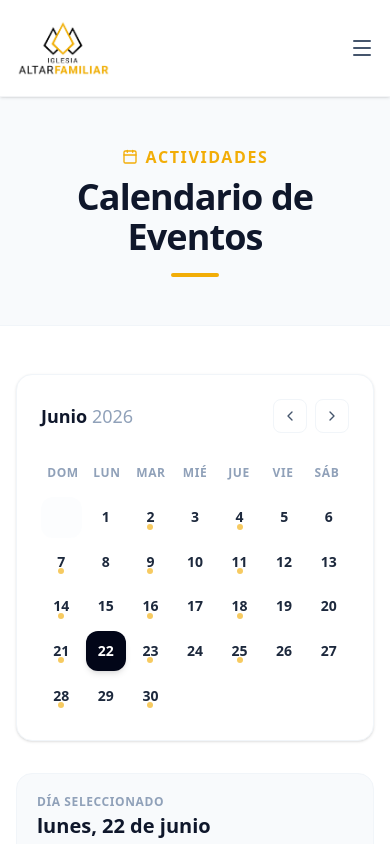
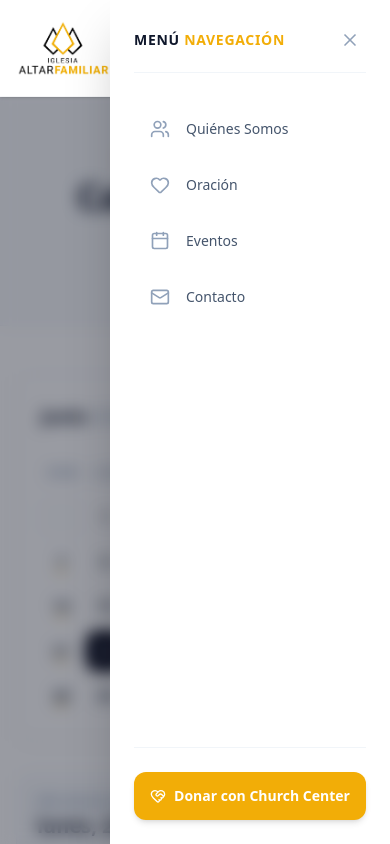
Before and after one commit to cgdiazv/iglesia-altar-familiar, a Next.js app: page /eventos in a window 390 px wide. Both pictures are taken after a click on the button 362 px from the left and 48 px from the top of the page. Shown: the top 844 px of the page. Built offline with nearby package versions, Linux system fonts and the light colour scheme.

Commit message:
Mobile menu update

```diff
--- a/components/Navbar.tsx
+++ b/components/Navbar.tsx
@@ -1,13 +1,29 @@
+"use client"; // <-- Esencial para manejar el estado del drawer interactivo
+
+import { useState } from 'react';
 import Link from 'next/link';
 import Image from 'next/image';
-import { Menu } from 'lucide-react';
+import { Menu, X, Users, Heart, Calendar, Mail, HeartHandshake } from 'lucide-react';
 
 export default function Navbar() {
+  const [isOpen, setIsOpen] = useState(false);
+
+  const toggleMenu = () => setIsOpen(!isOpen);
+
+  // Array de navegación centralizado para consistencia entre escritorio y móvil
+  const navLinks = [
+    { href: '/quienes-somos', label: 'Quiénes Somos', icon: Users },
+    { href: '/oracion', label: 'Oración', icon: Heart },
+    { href: '/eventos', label: 'Eventos', icon: Calendar },
+    { href: '/contacto', label: 'Contacto', icon: Mail },
+  ];
+
   return (
+    <>
       <header className="w-full bg-white border-b border-gray-100 sticky top-0 z-50 shadow-sm">
         <div className="max-w-7xl mx-auto px-4 sm:px-6 lg:px-8 h-24 flex items-center justify-between">
 
-        {/* Branding: Logo Limpio */}
+          {/* Branding: Logo */}
           <Link href="/" className="flex flex-col justify-center h-full py-2">
             <div className="relative w-[240px] h-[56px] sm:w-[280px] sm:h-[64px]">
               <Image
@@ -20,14 +36,13 @@ export default function Navbar() {
             </div>
           </Link>
 
-        {/* Links de Navegación Organizados */}
+          {/* Menú de Escritorio (Oculto en móviles) */}
           <nav className="hidden md:flex items-center space-x-7 text-sm font-medium text-slate-600">
-          <Link href="/quienes-somos" className="hover:text-primary-gold transition-colors">Quiénes Somos</Link>
-          <Link href="/oracion" className="hover:text-primary-gold transition-colors">Oración</Link>
-          <Link href="/eventos" className="hover:text-primary-gold transition-colors">Eventos</Link>
-          <Link href="/contacto" className="hover:text-primary-gold transition-colors">Contacto</Link>
-
-          {/* Botón Principal a Donar */}
+            {navLinks.map((link) => (
+              <Link key={link.href} href={link.href} className="hover:text-primary-gold transition-colors">
+                {link.label}
+              </Link>
+            ))}
             <a
               href="https://iglesiaaltarfamiliar.churchcenter.com/giving"
               target="_blank"
@@ -38,11 +53,78 @@ export default function Navbar() {
             </a>
           </nav>
 
-        {/* Mobile Menu Icon */}
-        <button className="md:hidden text-slate-600 hover:text-primary-gold transition-colors" aria-label="Menú">
-          <Menu className="w-6 h-6" />
+          {/* Botón de Hamburguesa Móvil */}
+          <button
+            onClick={toggleMenu}
+            className="md:hidden p-2 text-slate-600 hover:text-primary-gold transition-colors focus:outline-none"
+            aria-label={isOpen ? "Cerrar menú" : "Abrir menú"}
+          >
+            {isOpen ? <X className="w-6 h-6" /> : <Menu className="w-6 h-6" />}
           </button>
         </div>
       </header>
+
+      {/* ==================== MOBILE DRAWER ==================== */}
+      {/* Fondo traslúcido oscuro (Overlay) */}
+      <div
+        onClick={toggleMenu}
+        className={`fixed inset-0 bg-slate-950/40 backdrop-blur-sm z-40 md:hidden transition-opacity duration-300 ${
+          isOpen ? 'opacity-100 pointer-events-auto' : 'opacity-0 pointer-events-none'
+        }`}
+      />
+
+      {/* Panel Lateral (Drawer) */}
+      <aside
+        className={`fixed top-0 right-0 bottom-0 w-[280px] sm:w-[320px] bg-white z-50 md:hidden shadow-2xl flex flex-col justify-between p-6 transform transition-transform duration-300 ease-in-out ${
+          isOpen ? 'translate-x-0' : 'translate-x-full'
+        }`}
+      >
+        <div className="space-y-8">
+          {/* Encabezado del Drawer */}
+          <div className="flex items-center justify-between border-b border-slate-100 pb-4">
+            <div className="font-bold text-sm text-slate-900 tracking-wider uppercase">
+              Menú <span className="text-primary-gold">Navegación</span>
+            </div>
+            <button
+              onClick={toggleMenu}
+              className="p-1.5 text-slate-400 hover:text-primary-gold hover:bg-slate-50 rounded-lg transition"
+            >
+              <X className="w-5 h-5" />
+            </button>
+          </div>
+
+          {/* Enlaces con Iconos */}
+          <nav className="flex flex-col space-y-2">
+            {navLinks.map((link) => {
+              const IconComponent = link.icon;
+              return (
+                <Link
+                  key={link.href}
+                  href={link.href}
+                  onClick={() => setIsOpen(false)} // Cierra el drawer al hacer clic
+                  className="flex items-center space-x-4 px-4 py-3.5 rounded-xl text-slate-600 hover:text-slate-900 hover:bg-slate-50 transition font-medium text-sm group"
+                >
+                  <IconComponent className="w-5 h-5 text-slate-400 group-hover:text-primary-gold transition-colors" />
+                  <span>{link.label}</span>
+                </Link>
+              );
+            })}
+          </nav>
+        </div>
+
+        {/* Botón de Donar fijo en la parte inferior del Drawer */}
+        <div className="border-t border-slate-100 pt-6">
+          <a
+            href="https://iglesiaaltarfamiliar.churchcenter.com/giving"
+            target="_blank"
+            rel="noopener noreferrer"
+            className="w-full bg-primary-gold text-white py-3.5 rounded-xl font-bold text-sm shadow-md hover:bg-primary-gold-hover transition-colors flex items-center justify-center space-x-2"
+          >
+            <HeartHandshake className="w-4 h-4" />
+            <span>Donar con Church Center</span>
+          </a>
+        </div>
+      </aside>
+    </>
   );
 }
```
Lines whose indentation alone changed are shown as unchanged.
